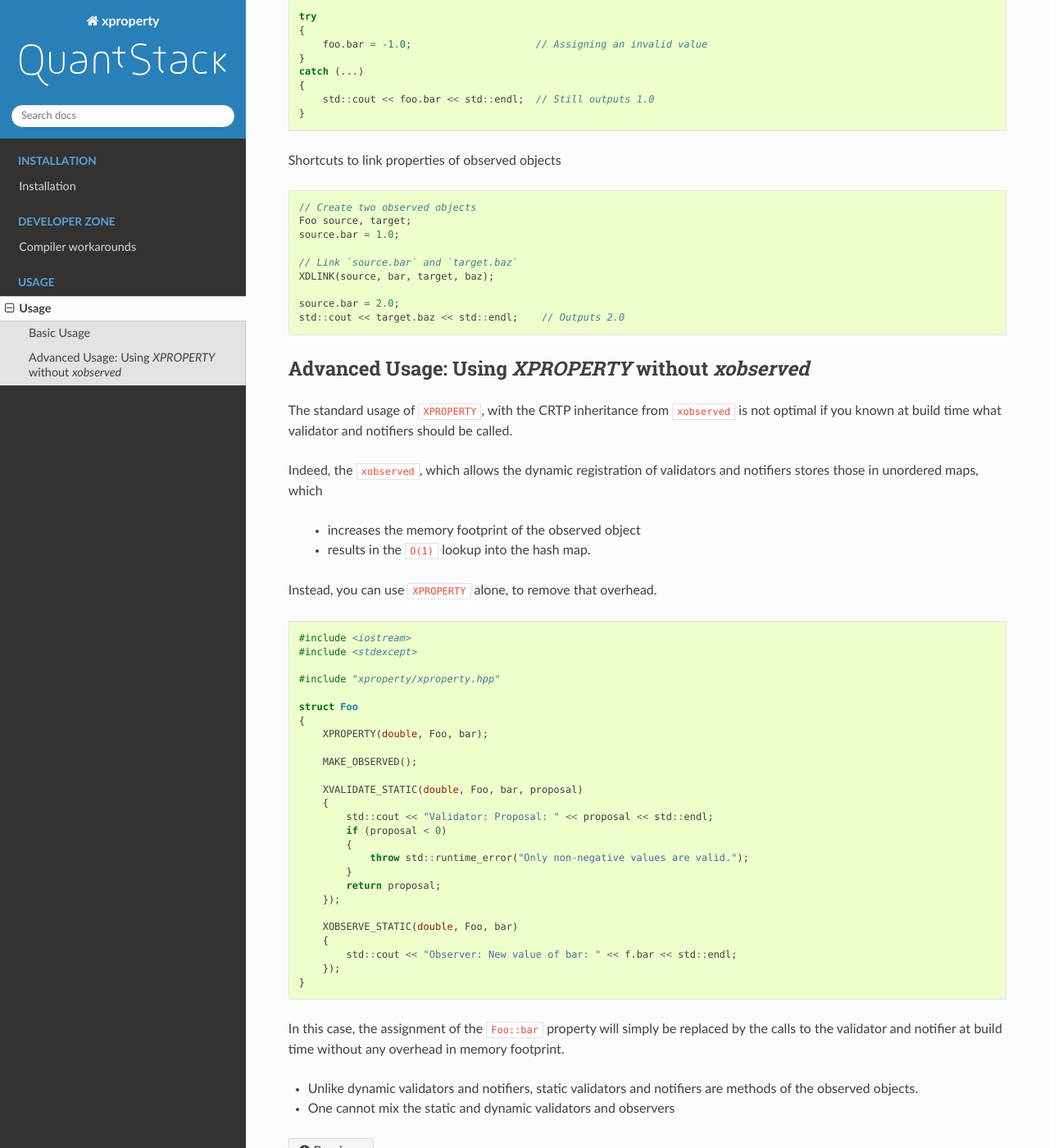
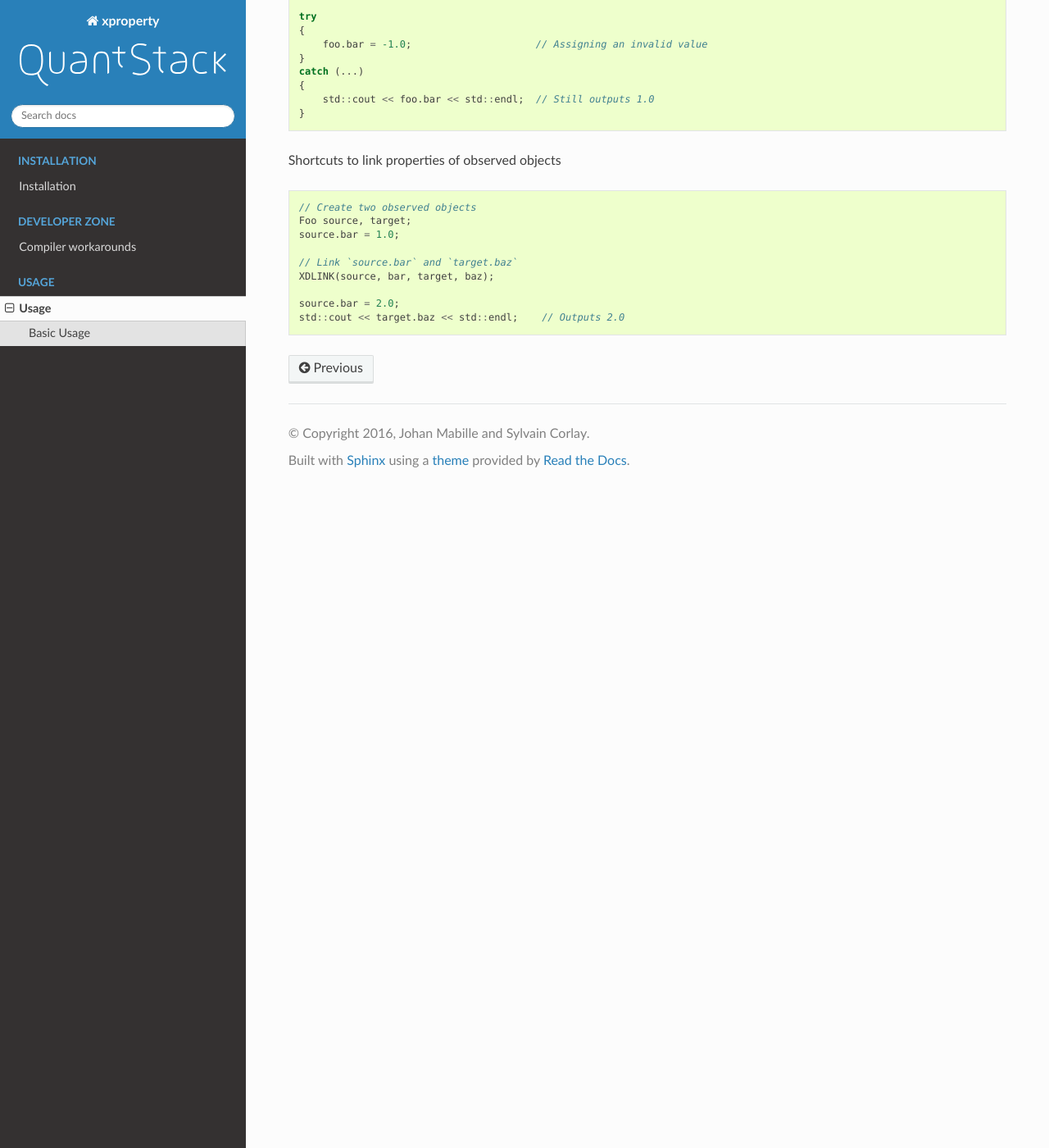
Before and after one commit to jupyter-xeus/xproperty, a Sphinx documentation site: the page built from docs/source/usage.rst, in a window 1280 px wide and 1400 px high, scrolled down 980 px. Shown: the whole window at 82% size. Built offline with Sphinx 7.4.7 and the Read the Docs theme 2.0.0, drawn with Linux system fonts in a browser that asks for light colours.

Commit message:
Removed advanced usage section

```diff
--- a/docs/source/usage.rst
+++ b/docs/source/usage.rst
@@ -76,53 +76,3 @@ Shortcuts to link properties of observed objects
 
     source.bar = 2.0;
     std::cout << target.baz << std::endl;    // Outputs 2.0
-
-
-Advanced Usage: Using `XPROPERTY` without `xobserved`
------------------------------------------------------
-
-The standard usage of ``XPROPERTY``, with the CRTP inheritance from ``xobserved`` is not optimal
-if you known at build time what validator and notifiers should be called.
-
-Indeed, the ``xobserved``, which allows the dynamic registration of validators and notifiers stores those in
-unordered maps, which
-
- - increases the memory footprint of the observed object
- - results in the ``O(1)`` lookup into the hash map.
-
-Instead, you can use ``XPROPERTY`` alone, to remove that overhead.
-
-.. code::
-
-    #include <iostream>
-    #include <stdexcept>
-
-    #include "xproperty/xproperty.hpp"
-
-    struct Foo
-    {
-        XPROPERTY(double, Foo, bar);
-
-        MAKE_OBSERVED();
-
-        XVALIDATE_STATIC(double, Foo, bar, proposal)
-        {
-            std::cout << "Validator: Proposal: " << proposal << std::endl;
-            if (proposal < 0)
-            {
-                throw std::runtime_error("Only non-negative values are valid.");
-            }
-            return proposal;
-        });
-
-        XOBSERVE_STATIC(double, Foo, bar)
-        {
-            std::cout << "Observer: New value of bar: " << f.bar << std::endl;
-        });
-    }
-
-In this case, the assignment of the ``Foo::bar`` property will simply be replaced by the calls to the validator
-and notifier at build time without any overhead in memory footprint.
-
-- Unlike dynamic validators and notifiers, static validators and notifiers are methods of the observed objects.
-- One cannot mix the static and dynamic validators and observers
```
